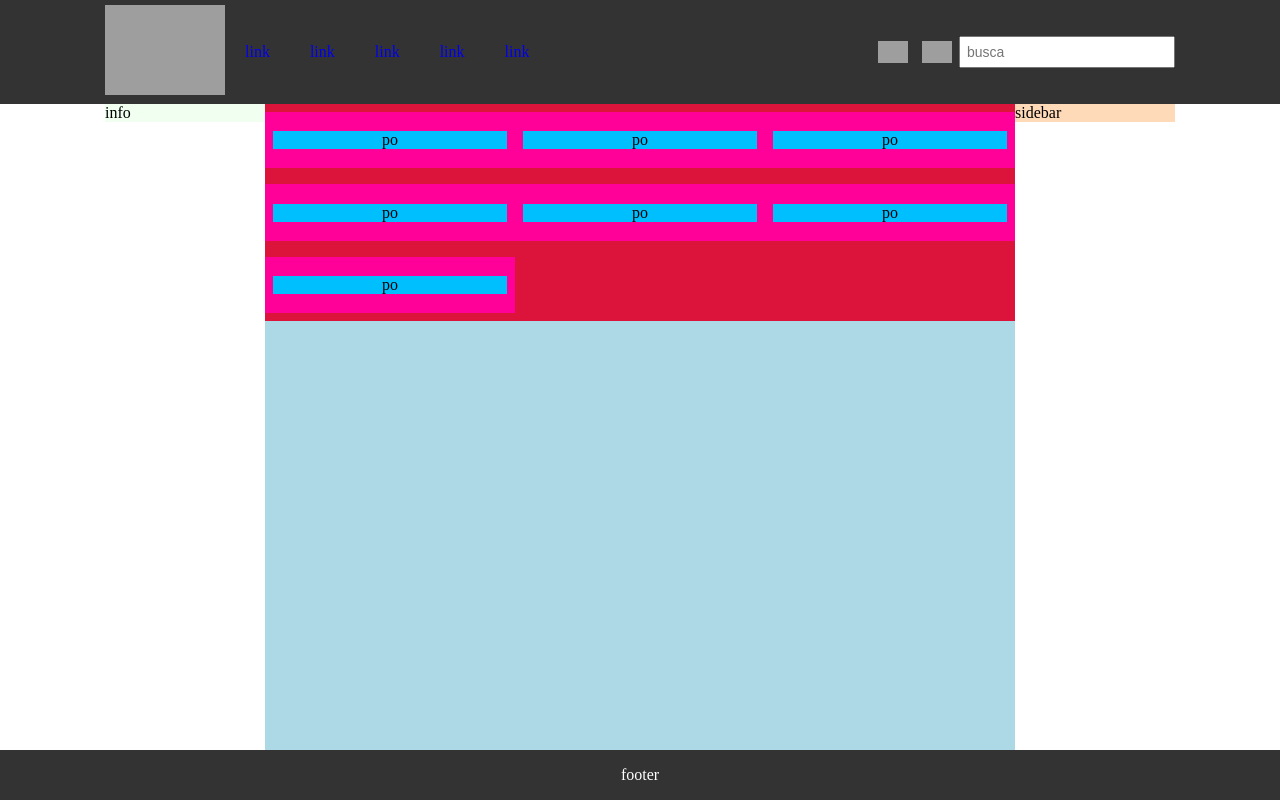
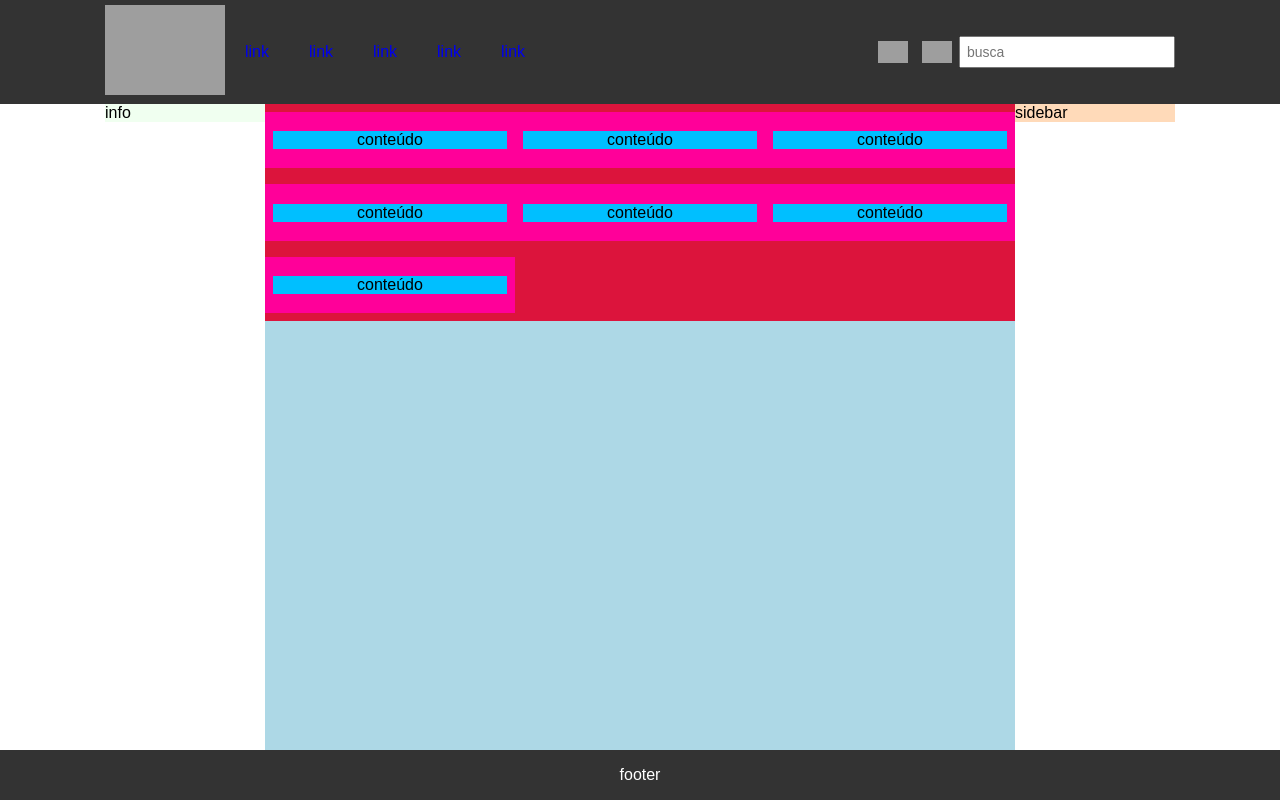
Before and after one commit to lucasmaiaesilva/layout-template-flexbox, a plain HTML site: page index.html in a window 1280 px wide. Drawn offline with Linux system fonts and the light colour scheme; grey boxes are pictures that could not be loaded.

Commit message:
removing serif

```diff
--- a/index.html
+++ b/index.html
@@ -32,13 +32,13 @@
 	<div class="body positioner">
 		<section class="content">
 			<div class="grid">
-				<div class="grid-item"><div class="item">po</div></div>
-				<div class="grid-item"><div class="item">po</div></div>
-				<div class="grid-item"><div class="item">po</div></div>
-				<div class="grid-item"><div class="item">po</div></div>
-				<div class="grid-item"><div class="item">po</div></div>
-				<div class="grid-item"><div class="item">po</div></div>
-				<div class="grid-item"><div class="item">po</div></div>
+				<div class="grid-item"><div class="item">conteúdo</div></div>
+				<div class="grid-item"><div class="item">conteúdo</div></div>
+				<div class="grid-item"><div class="item">conteúdo</div></div>
+				<div class="grid-item"><div class="item">conteúdo</div></div>
+				<div class="grid-item"><div class="item">conteúdo</div></div>
+				<div class="grid-item"><div class="item">conteúdo</div></div>
+				<div class="grid-item"><div class="item">conteúdo</div></div>
 			</div>
 		</section>
 		<section class="info">
--- a/style.css
+++ b/style.css
@@ -10,6 +10,7 @@
 }
 
 body {
+	font-family: sans-serif;
 	display: flex;
 	min-height: 100vh;
 	flex-direction: column;
```
